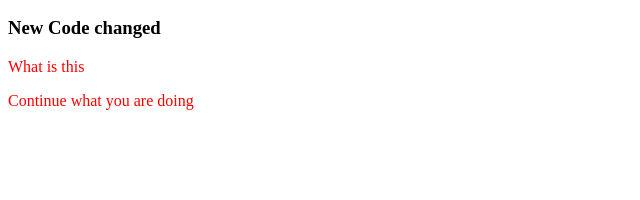
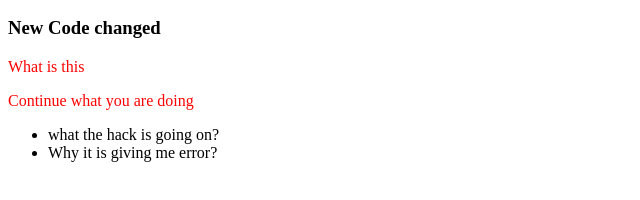
Before and after one commit to SaSahad02/my-second-repo, a plain HTML site: page index.html in a window 1280 px wide. Shown: the part 110-310 px from the top of the page, without its empty margins (0-640 px from the left). Drawn offline with Linux system fonts and the light colour scheme.

Commit message:
list added

```diff
--- a/index.html
+++ b/index.html
@@ -13,5 +13,9 @@
    <h3>New Code changed</h3>
    <p>What is this</p>
    <p>Continue what you are doing</p>
+   <ul>
+    <li>what the hack is going on?</li>
+    <li> Why it is giving me error?</li>
+   </ul>
 </body>
 </html>
```
